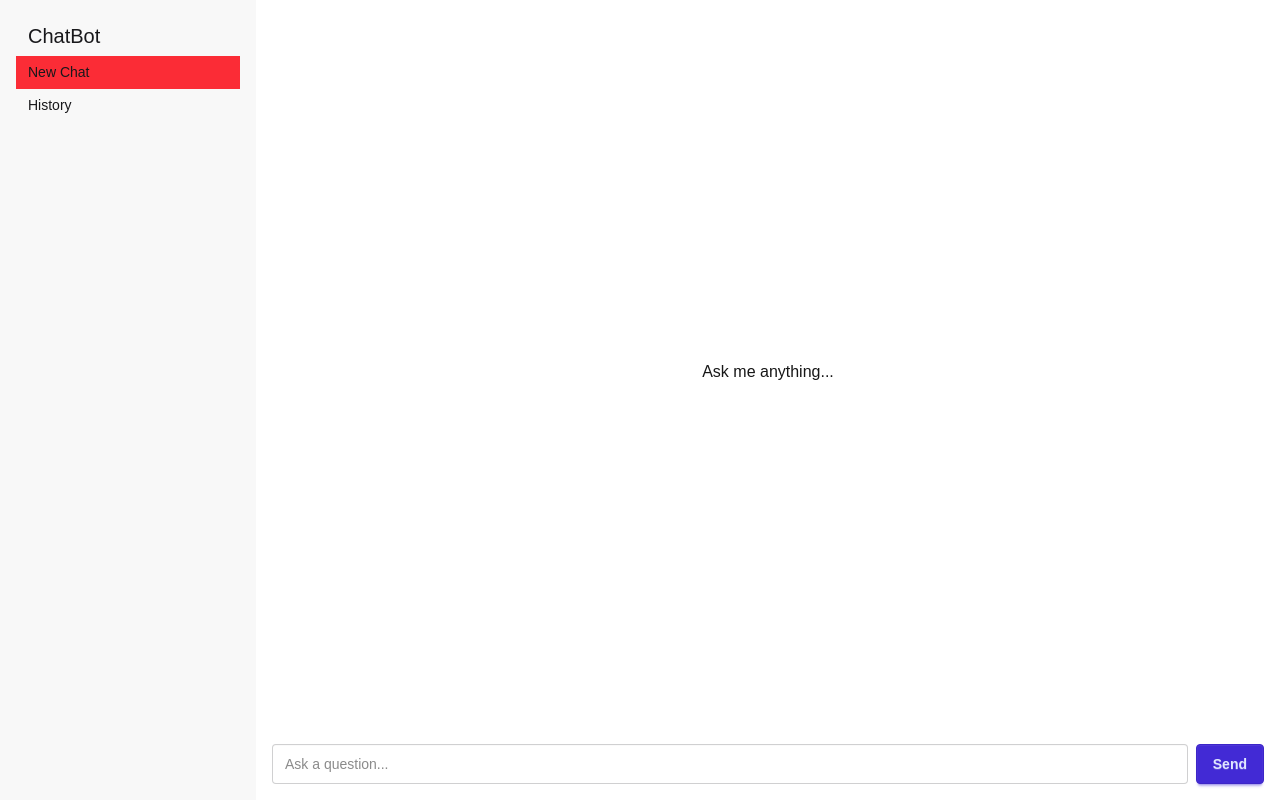
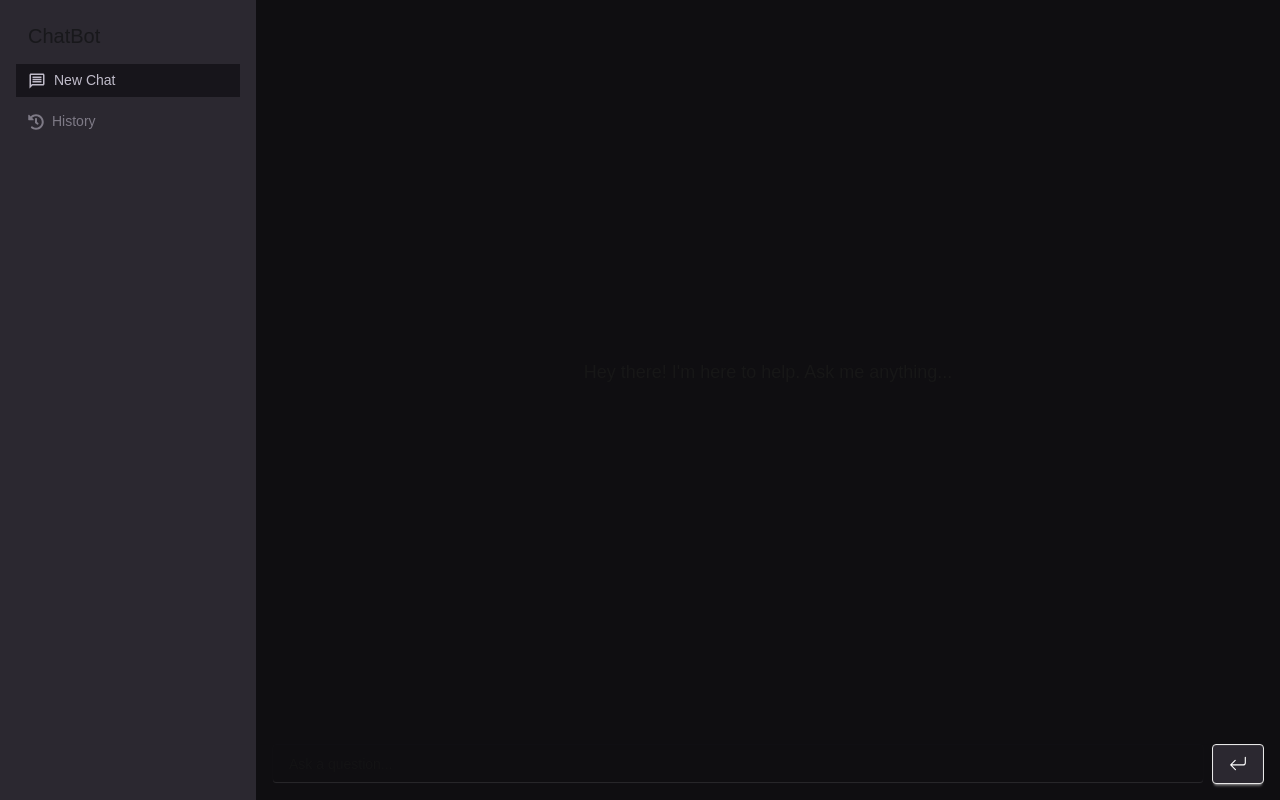
Before and after one commit to Reyad02/chatbot, a Next.js app: page / in a window 1280 px wide. Built offline with nearby package versions, Linux system fonts and the light colour scheme.

Commit message:
drawer updated and style changed

```diff
--- a/src/app/layout.tsx
+++ b/src/app/layout.tsx
@@ -28,7 +28,7 @@ export default function RootLayout({
       <body
         className={`${geistSans.variable} ${geistMono.variable} antialiased`}
       >
-        <main className="flex lg:justify-between ">
+        <main className="flex lg:justify-between bg-[#0F0E11]">
           <div className="lg:w-[20%] z-50 fixed lg:relative">
             <div className="lg:fixed ">
               <Drawer />
--- a/src/components/modules/chat/chat.tsx
+++ b/src/components/modules/chat/chat.tsx
@@ -6,6 +6,7 @@ import axios from "axios";
 import Image from "next/image";
 import { v4 as uuidv4 } from "uuid";
 import { Message } from "@/types/message";
+import { BsArrowReturnLeft } from "react-icons/bs";
 
 const ChatPage = ({
   initialMessages = [],
@@ -94,7 +95,7 @@ const ChatPage = ({
         <div className="space-y-2  flex flex-col flex-1">
           {messages.length === 0 ? (
             <div className="  flex flex-1 items-center justify-center ">
-              <p className="text-center flex-1">Ask me anything...</p>
+              <p className="text-center flex-1 text-lg">{`Hey there! I'm here to help. Ask me anything...`}</p>
             </div>
           ) : (
             messages.map((msg, index) => (
@@ -119,10 +120,10 @@ const ChatPage = ({
                   </div>
                 </div>
                 <div
-                  className={`chat-bubble ${
+                  className={`chat-bubble rounded-md relative w-full p-4 ${
                     msg.role === "user"
-                      ? "bg-blue-500 text-white"
-                      : "bg-gray-300 text-black"
+                      ? "bg-[#3f3c45] text-[#C0BCCA] text-right"
+                      : "bg-[#212024] text-[#7E7A86] text-left"
                   }`}
                 >
                   {msg.content}
@@ -137,14 +138,18 @@ const ChatPage = ({
             type="text"
             placeholder="Ask a question..."
             {...register("question", { required: true })}
-            className="input input-bordered w-full"
+            className="input input-bordered w-full p-4 bg-transparent"
           />
           <button
             type="submit"
-            className="btn btn-primary ml-2"
+            className="btn bg-[#2B2830] ml-2"
             disabled={loading}
           >
-            {loading ? "Thinking..." : "Send"}
+            {loading ? (
+              <span className="loading loading-spinner loading-md text-white"></span>
+            ) : (
+              <BsArrowReturnLeft className="text-lg text-white" />
+            )}
           </button>
         </form>
       </div>
--- a/src/components/modules/history/history.tsx
+++ b/src/components/modules/history/history.tsx
@@ -22,14 +22,14 @@ const History = () => {
     <div className=" p-4 min-h-screen flex flex-col ">
       {prevMsgs.length === 0 ? (
         <div className="flex flex-1 items-center justify-center  h-full">
-          <p>No history found</p>
+          <p className="text-lg">No history found</p>
         </div>
       ) : (
         prevMsgs.map((msg, index) => (
           <Link
             href={`history/${msg.uniqueIdentifier}`}
             key={index}
-            className="border block mb-4 px-4 py-2 rounded-xl "
+            className="border border-[#7c7b7f] block mb-4 px-4 py-2 rounded-xl "
           >
             <div
               className={`chat ${
@@ -51,10 +51,10 @@ const History = () => {
                 </div>
               </div>
               <div
-                className={`chat-bubble ${
+                className={`chat-bubble rounded-md relative w-full p-4 ${
                   msg.messages[0]?.role === "user"
-                    ? "bg-blue-500 text-white"
-                    : "bg-gray-300 text-black"
+                    ? "bg-[#3f3c45] text-[#C0BCCA] text-right"
+                    : "bg-[#17151B] text-[#7E7A86] text-left"
                 }`}
               >
                 {msg.messages[0]?.content}
@@ -80,12 +80,12 @@ const History = () => {
                 </div>
               </div>
               <div
-                className={`chat-bubble ${
-                  msg.messages[1]?.role === "user"
-                    ? "bg-blue-500 text-white"
-                    : "bg-gray-300 text-black"
-                }`}
-              >
+                  className={`chat-bubble rounded-md relative w-full p-4 ${
+                    msg.messages[1]?.role === "user"
+                      ? "bg-[#2B2830] text-[#C0BCCA] text-right"
+                      : "bg-[#212024] text-[#7E7A86] text-left "
+                  }`}
+                >
                 {msg.messages[1]?.content}
               </div>
             </div>
--- a/src/components/ui/drawer.tsx
+++ b/src/components/ui/drawer.tsx
@@ -1,24 +1,58 @@
 "use client";
 import Link from "next/link";
 import { usePathname } from "next/navigation";
+import { useEffect, useRef, useState } from "react";
 import { GiHamburgerMenu } from "react-icons/gi";
+import { FaHistory } from "react-icons/fa";
+import { MdOutlineMessage } from "react-icons/md";
 
 const Drawer = () => {
   const pathname = usePathname();
+  const [isDrawerOpen, setIsDrawerOpen] = useState(false);
+  const drawerRef = useRef<HTMLDivElement>(null);
+
+  useEffect(() => {
+    const handleClickOutside = (event: MouseEvent) => {
+      if (
+        drawerRef.current &&
+        !drawerRef.current.contains(event.target as Node)
+      ) {
+        setIsDrawerOpen(false);
+      }
+    };
+
+    document.addEventListener("mousedown", handleClickOutside);
+    return () => {
+      document.removeEventListener("mousedown", handleClickOutside);
+    };
+  }, []);
+
+  useEffect(() => {
+    setIsDrawerOpen(false);
+  }, [pathname]);
+
   return (
-    <div className="drawer lg:drawer-open ">
-      <input id="my-drawer-2" type="checkbox" className="drawer-toggle" />
-      <div className="lg:hidden drawer-content flex flex-row justify-between  w-screen items-center  bg-red-400">
-        {/* Page content here */}
+    <div className="drawer lg:drawer-open" ref={drawerRef}>
+      <input
+        id="my-drawer-2"
+        type="checkbox"
+        className="drawer-toggle"
+        checked={isDrawerOpen}
+        readOnly
+      />
+      <div className="lg:hidden drawer-content flex p-1 pl-2 flex-row justify-between w-screen items-center bg-[#2B2830]">
         <div className="flex-1">
           <label
             htmlFor="my-drawer-2"
-            className="btn btn-primary drawer-button lg:hidden "
+            className="btn px-2 py-2 bg-transparent border border-white drawer-button lg:hidden"
+            onClick={() => setIsDrawerOpen(!isDrawerOpen)}
           >
-            <GiHamburgerMenu className="text-xl" />
+            <GiHamburgerMenu className="text-xl text-white" />
           </label>
         </div>
-        <div className="lg:hidden flex-1  text-center"><h1>ChatBot</h1></div>
+        <div className="lg:hidden flex-1 text-center">
+          <h1>ChatBot</h1>
+        </div>
         <div className="flex-1"></div>
       </div>
       <div className="drawer-side">
@@ -26,22 +60,25 @@ const Drawer = () => {
           htmlFor="my-drawer-2"
           aria-label="close sidebar"
           className="drawer-overlay"
+          onClick={() => setIsDrawerOpen(false)}
         ></label>
-        <ul className="menu bg-base-200 text-base-content min-h-full w-64 p-4 ">
-          {/* Sidebar content here */}
-          <li className="">
-            <h1 className="text-xl ">ChatBot</h1>
+        <ul className="menu bg-[#2B2830] text-base-content min-h-full w-64 gap-2 p-4">
+          <li className="pointer-events-none">
+            <h1 className="text-xl">ChatBot</h1>
           </li>
-          <li className={pathname === "/" ? "bg-red-500" : "bg-transparent"}>
-            <Link href="/">New Chat</Link>
+          <li className={pathname === "/" ? "bg-[#17151B] text-[#C0BCCA]" : "bg-transparent text-[#7E7A86]"}>
+            <Link href="/" onClick={() => setIsDrawerOpen(false)}>
+              <MdOutlineMessage className="text-lg"/> New Chat
+            </Link>
           </li>
-
           <li
             className={
-              pathname.includes("/history") ? "bg-red-500" : "bg-transparent"
+              pathname.includes("/history") ? "bg-[#17151B] text-[#C0BCCA]" : "bg-transparent text-[#7E7A86]"
             }
           >
-            <Link href="/history">History</Link>
+            <Link href="/history" onClick={() => setIsDrawerOpen(false)}>
+              <FaHistory className="text-base"/> History
+            </Link>
           </li>
         </ul>
       </div>
```
